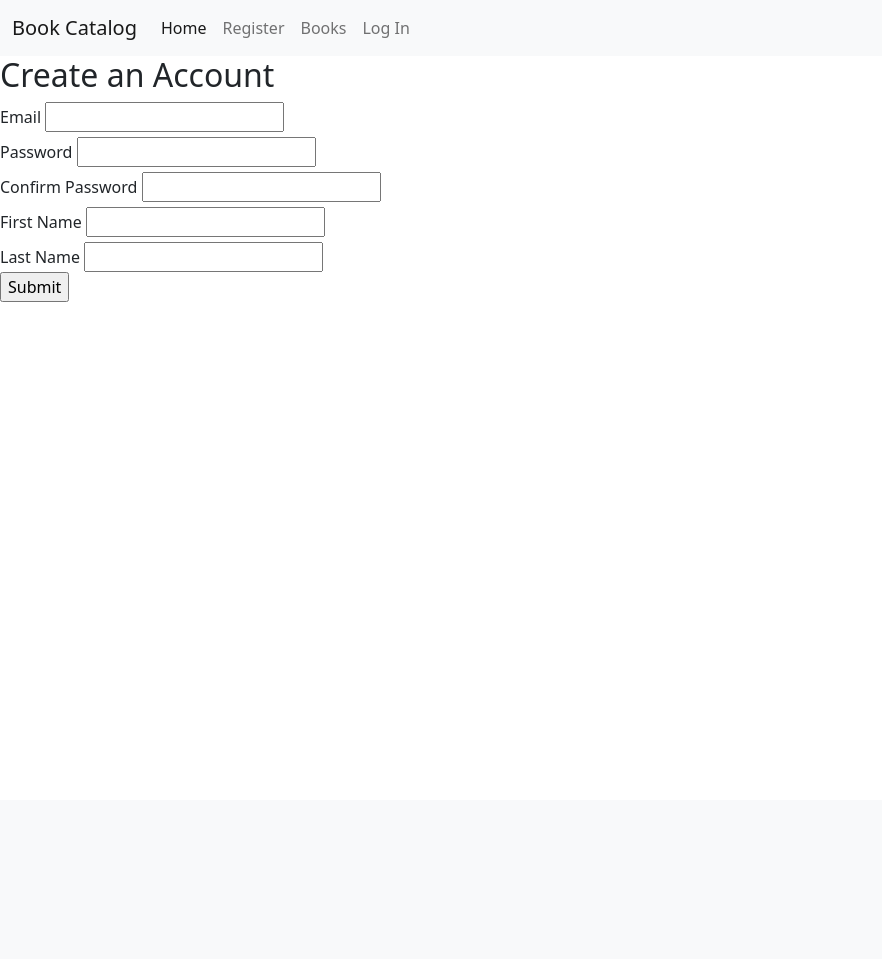
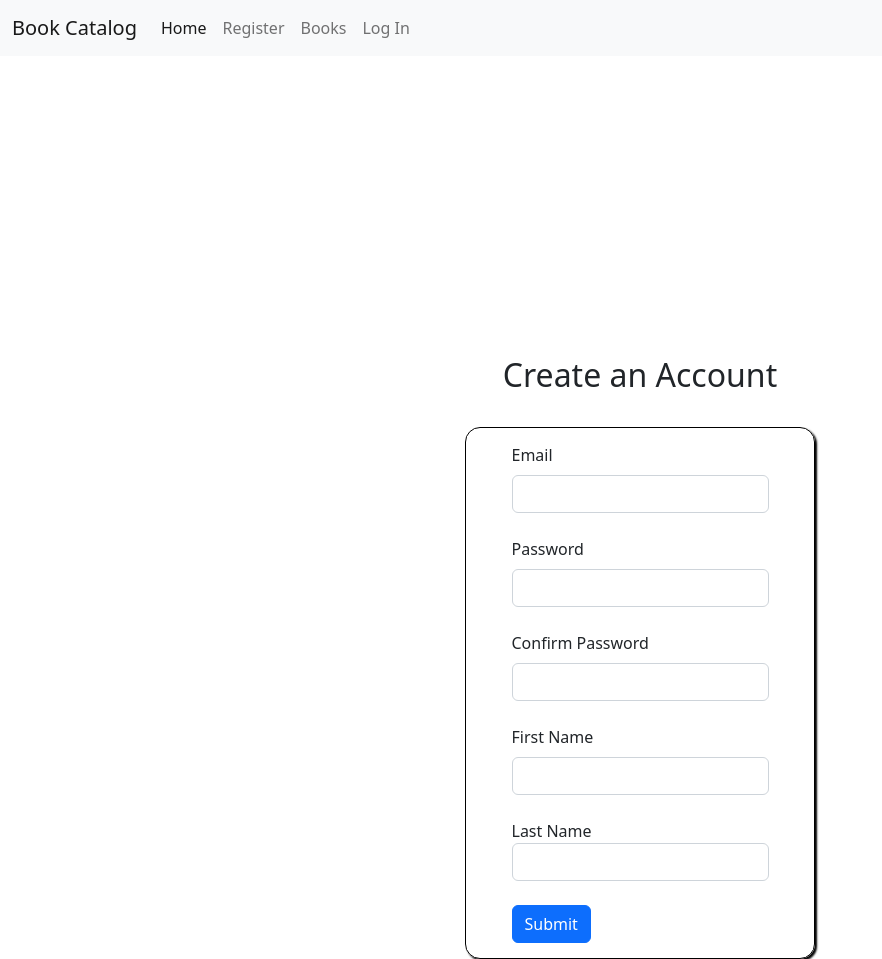
Before and after one commit to austinholmes33/f30-capstone-project, a Flask app: page /create_user in a window 1280 px wide. Shown: the whole page, without its empty margins (0-882 px from the left). Before the commit the page ends 302 px from the top, so only its background shows below. Run offline with Flask 2, Linux system fonts and the light colour scheme.

Commit message:
css added to login, create user, home. Need to figure out form bug for homepage

```diff
--- a/static/style.css
+++ b/static/style.css
@@ -1,21 +1,5 @@
 body {
     font-family: 'PT Sans', sans-serif;
-}
-
-.account-header {
-
-}
-
-.account-form {
-
-}
-
-.add-book-header {
-
-}
-
-.add-book-form {
-
 }
 
 .book-title {
@@ -56,7 +40,93 @@ body {
     text-decoration: underline;
 }
 
+.register-link:hover {
+font-size: large;}
+
+.login-header {
+    display: flex;
+    justify-content: center;
+    margin-top: 400px;
+}
+
+.login-form {
+    width: 100%;
+    max-width: 350px;
+    margin-left: auto;
+    margin-right: auto;
+    display: flex;
+    justify-content: center;
+    margin-top: 25px;
+    border: solid black 1px;
+    border-radius: 15px;
+    box-shadow: 2px 2px 2px black;
+    padding: 15px;
+
+}
+
+.account-header {
+    display: flex;
+    justify-content: center;
+    margin-top: 300px;
+}
+
+.account-form {
+    width: 100%;
+    max-width: 350px;
+    margin-left: auto;
+    margin-right: auto;
+    display: flex;
+    justify-content: center;
+    border: solid black 1px;
+    border-radius: 15px;
+    box-shadow: 2px 2px 2px black;
+    margin-top: 25px;
+    padding: 15px;
+
+}
+
+.add-book-header {
+    display: flex;
+    justify-content: center;
+    margin-top: 50px;
+}
+
+.add-book-form {
+    width: 100%;
+    max-width: 350px;
+    margin-left: auto;
+    margin-right: auto;
+    display: flex;
+    justify-content: center;
+    border: solid black 1px;
+    border-radius: 15px;
+    box-shadow: 2px 2px 2px black;
+    margin-top: 25px;
+    padding: 15px;
+}
+
+.all-books-header {
+    display: flex;
+    justify-content: center;
+    margin-top: 100px;
+}
+
+.books-not-currently-reading-img {
+    display: flex;
+    justify-content: center;
+    margin-top: 25px;
+}
+
+.books-not-currently-reading {
+    display: flex;
+    justify-content: center;
+    flex-wrap: wrap;
+    font-size: larger;
+    padding: 10px;;
+}
+
 .book-cover-img {
     width: 450px;
     height: 400px;
+    border: solid black 2px;
 }
--- a/templates/base.html
+++ b/templates/base.html
@@ -18,7 +18,7 @@
           <div class="collapse navbar-collapse" id="navbarNav">
             <ul class="navbar-nav">
               <li class="nav-item">
-                <a class="nav-link active" aria-current="page" href="/">Home</a>
+                <a class="nav-link active" aria-current="page" href="{{ url_for('homepage') }}">Home</a>
               </li>
               <li class="nav-item">
                 <a class="nav-link" href="{{ url_for('create_user') }}">Register</a>
--- a/templates/create_user.html
+++ b/templates/create_user.html
@@ -7,17 +7,17 @@
     <div class="account-form">
     <form action="{{ url_for('create_user') }}" method="POST">
         {{ form.hidden_tag() }}
-        {{ form.email.label(class="form-label") }} {{ form.email }}
+        {{ form.email.label(class="form-label") }} {{ form.email(class="form-control") }}
         <br>
-        {{ form.password.label(class="form-label") }} {{ form.password }}
+        {{ form.password.label(class="form-label") }} {{ form.password(class="form-control") }}
         <br>
-        {{ form.confirm_password.label(class="form-label") }} {{ form.confirm_password }}
+        {{ form.confirm_password.label(class="form-label") }} {{ form.confirm_password(class="form-control") }}
         <br>
-        {{ form.first_name.label(class="form-label") }} {{ form.first_name }}
+        {{ form.first_name.label(class="form-label") }} {{ form.first_name(class="form-control") }}
         <br>
-        {{ form.last_name.label }} {{ form.last_name }}
+        {{ form.last_name.label }} {{ form.last_name(class="form-control") }}
         <br>
-        {{ form.submit }}
+        {{ form.submit(class="btn btn-primary") }}
     </form>
     </div>
 {% endblock %}
--- a/templates/login.html
+++ b/templates/login.html
@@ -9,11 +9,11 @@
     <div class="login-form">
     <form action="{{ url_for('login') }}" method="POST">
         {{ form.hidden_tag() }}
-        {{ form.email.label(class="form-label") }} {{ form.email }}
+        {{ form.email.label(class="form-label") }} {{ form.email(class="form-control") }}
         <br>
-        {{ form.password.label(class="form-label") }} {{ form.password }}
+        {{ form.password.label(class="form-label") }} {{ form.password(class="form-control") }}
         <br>
-        {{ form.submit }}
+        {{ form.submit(class="btn btn-primary") }}
         <br>
         <a class="register-link "href="{{ url_for('create_user') }}">Register</a>
     </form>
```
Also changed, not shown: templates/home.html (+8 -6 lines).
